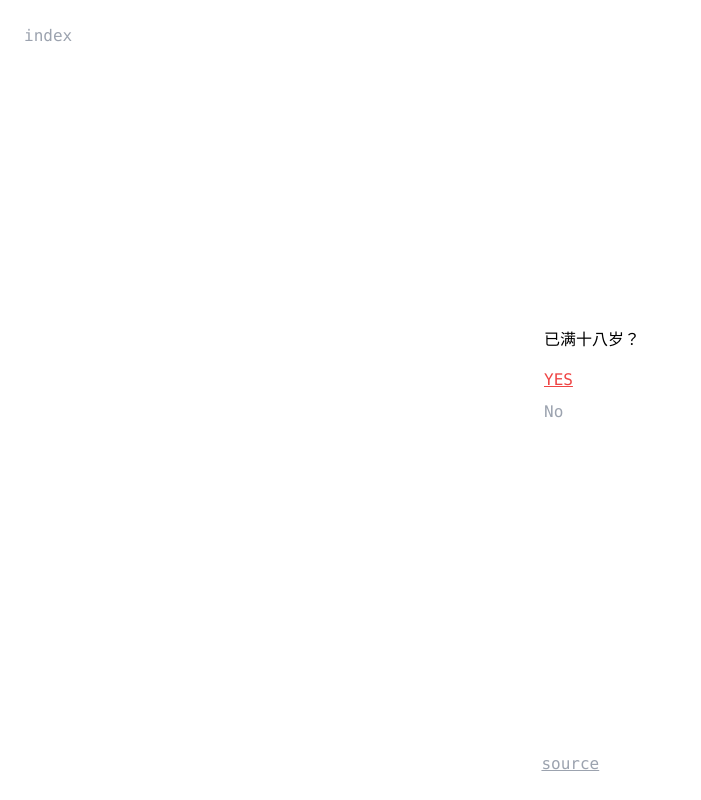
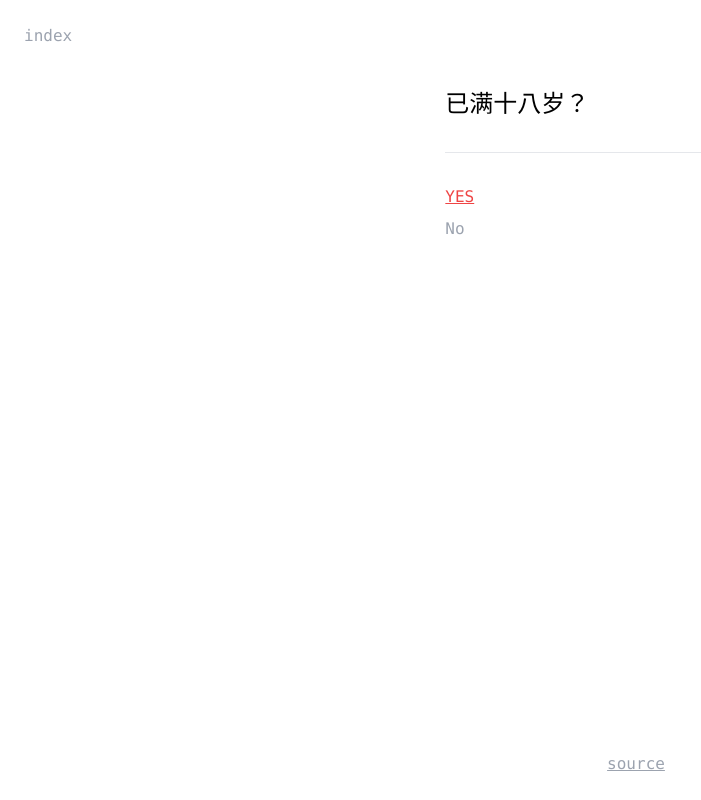
Before and after one commit to bbbottle/bbki.ng, a React (Vite) app: page /#/ in a window 1280 px wide. Shown: the whole page, without its empty margins (0-701 px from the left). Built offline with nearby package versions, Linux system fonts and the light colour scheme.

Commit message:
refactor: update layout

```diff
--- a/src/components/center_link_list/index.tsx
+++ b/src/components/center_link_list/index.tsx
@@ -1,8 +1,9 @@
 import React from "react";
 import { pathObj } from "@/types/path";
-import { List } from "../list";
+import { useRouteName } from "@/hooks";
+import { ListWithTitle } from "../list";
 import { Link } from "../link";
-import { AlmostCenterLayout } from "../layout";
+import { ThreeColLayout } from "../layout";
 
 type centerLinkListProps = {
   list: pathObj[];
@@ -10,13 +11,13 @@ type centerLinkListProps = {
 
 export const CenterLinkList = (props: centerLinkListProps) => {
   const { list } = props;
+  const name = useRouteName();
   const renderExt = ({ name, path }: any) => {
     return <Link to={path}>{name}</Link>;
   };
 
-  return (
-    <AlmostCenterLayout>
-      <List items={list} itemRenderer={renderExt} />
-    </AlmostCenterLayout>
+  const renderList = () => (
+    <ListWithTitle items={list} itemRenderer={renderExt} title={name} />
   );
+  return <ThreeColLayout middleRenderer={renderList} />;
 };
--- a/src/components/footer/index.tsx
+++ b/src/components/footer/index.tsx
@@ -3,7 +3,6 @@ import { pathObj } from "@/types/path";
 import { List } from "../list";
 import { FooterLinks } from "./footer_links";
 import { Link } from "../link";
-import { LeftRightLayout } from "../layout";
 
 export const Footer = () => {
   const renderFooterLink = (l: pathObj) => {
@@ -14,19 +13,7 @@ export const Footer = () => {
     );
   };
 
-  const renderList = () => {
-    return (
-      <List items={FooterLinks} itemRenderer={renderFooterLink} horizontal />
-    );
-  };
-
-  const renderEmpty = () => null;
-
   return (
-    <LeftRightLayout
-      leftRenderer={renderEmpty}
-      rightRenderer={renderList}
-      approximately
-    />
+    <List items={FooterLinks} itemRenderer={renderFooterLink} horizontal />
   );
 };
--- a/src/components/layout/index.tsx
+++ b/src/components/layout/index.tsx
@@ -38,7 +38,7 @@ export const NavMainLayout = (props: navMainLayoutProps) => {
       </nav>
       <section className="flex-grow flex-shrink-0 px-10">{main}</section>
       {footer && (
-        <footer className="flex-grow-0 flex-shrink-0 flex items-center p-6">
+        <footer className="flex-grow-0 flex-shrink-0 flex items-center justify-center p-6">
           {footer}
         </footer>
       )}
--- a/src/components/list/index.tsx
+++ b/src/components/list/index.tsx
@@ -34,8 +34,11 @@ export const ListWithTitle = (props: listWithTitleProps) => {
   const { title, className, ...rest } = props;
   return (
     <div className={className}>
-      <div className="mb-4">{title}</div>
-      <List {...rest} />
+      <h1>{title}</h1>
+      <hr />
+      <p>
+        <List {...rest} />
+      </p>
     </div>
   );
 };
--- a/src/components/with_wrapper/index.tsx
+++ b/src/components/with_wrapper/index.tsx
@@ -16,9 +16,7 @@ export const withArticleWrapper =
   (Component: FunctionComponent<any>) => (props: any) => {
     return (
       <Article>
-        <div className="py-40">
-          <Component {...props} />
-        </div>
+        <Component {...props} />
       </Article>
     );
   };
--- a/src/constants/index.ts
+++ b/src/constants/index.ts
@@ -7,4 +7,12 @@ export const ROUTES = {
   HELP: "/ext/txt/%E5%BF%AB%E6%8D%B7%E9%94%AE",
 };
 
+export const ROUTE_NAME = {
+  [ROUTES.EXT]: "媒体类型",
+  [ROUTES.PNG]: "图像",
+  [ROUTES.TXT]: "文字",
+  [ROUTES.AVI]: "视频",
+  unknown: "未知",
+};
+
 export const GITHUB_REPO_ADDRESS = "https://github.com/bbbottle/bbki.ng";
--- a/src/hooks/index.tsx
+++ b/src/hooks/index.tsx
@@ -1 +1,2 @@
 export { usePaths } from "./use_paths";
+export { useRouteName } from "./use_route_name";
--- /dev/null
+++ b/src/hooks/use_route_name.ts
@@ -0,0 +1,7 @@
+import { useLocation } from "react-router-dom";
+import { ROUTE_NAME } from "@/constants";
+
+export const useRouteName = () => {
+  const { pathname } = useLocation();
+  return ROUTE_NAME[pathname] || ROUTE_NAME.unknown;
+};
--- a/src/pages/cover/index.tsx
+++ b/src/pages/cover/index.tsx
@@ -4,6 +4,7 @@ import {
   DisabledText,
   Link,
   ListWithTitle,
+  ThreeColLayout,
 } from "@/components";
 
 export const Cover = () => {
@@ -17,9 +18,9 @@ export const Cover = () => {
 
   const renderer = (n: any) => n;
 
-  return (
-    <AlmostCenterLayout>
-      <ListWithTitle title={question} items={answers} itemRenderer={renderer} />
-    </AlmostCenterLayout>
+  const rendererQuestion = () => (
+    <ListWithTitle title={question} items={answers} itemRenderer={renderer} />
   );
+
+  return <ThreeColLayout middleRenderer={rendererQuestion} />;
 };
--- a/src/pages/extensions/png/consts.ts
+++ b/src/pages/extensions/png/consts.ts
@@ -29,8 +29,8 @@ export const ProjectList = [
     },
   },
   {
-    path: "/ext/png/光前村系列",
-    name: "光前村系列",
+    path: "/ext/png/光前村",
+    name: "光前村",
     component: ImgList,
     componentProps: {
       className: "mt-40",
```
